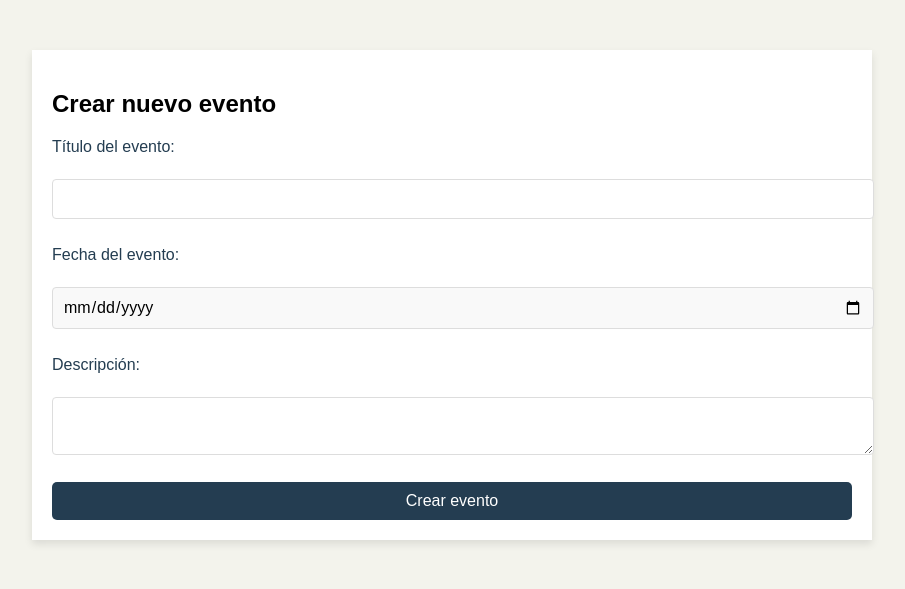
After one commit to MarcoJG/Proyecto-Comunidad, a PHP site: page /crear_evento.php in a window 1280 px wide. The commit adds this page. Shown: the top 589 px of the page, without its empty margins (188-1093 px from the left). Run offline with PHP 8.4, Linux system fonts and the light colour scheme; the visitor is signed in with stand-in values (Sample User, id 1).

Commit message:
feat(eventos): implementar funcionalidad de creación de eventos y vista para acceso no autorizado

```diff
--- /dev/null
+++ b/web/src/eventos/crear_evento.css
@@ -0,0 +1,90 @@
+/* Estilo general para la fuente */
+* {
+    font-family: Arial, sans-serif;
+}
+
+/* Fondo de la página */
+.fondo-cuerpo {
+    background-color: #f3f3ec;
+    margin: 0;
+    padding: 0;
+}
+
+/* Contenedor principal para centrar el formulario */
+.contenedor-principal {
+    max-width: 800px;
+    margin: 50px auto;
+    padding: 20px;
+    background-color: #fff;
+    box-shadow: 0 4px 8px rgba(0, 0, 0, 0.1);
+}
+
+/* Estilo para los títulos */
+.titulo-evento {
+    color: #243D51;
+    font-size: 24px;
+    text-align: left;
+    margin-bottom: 20px;
+}
+
+/* Estilo para las etiquetas */
+.formulario-evento label {
+    font-size: 16px;
+    color: #243D51;
+    margin-bottom: 8px;
+    display: block;
+}
+
+/* Estilo para los campos de entrada */
+.formulario-evento input,
+.formulario-evento textarea {
+    width: 100%;
+    padding: 10px;
+    margin-bottom: 12px;
+    border: 1px solid #ddd;
+    border-radius: 4px;
+    font-size: 16px;
+}
+
+/* Estilo para los campos de fecha y texto */
+.formulario-evento input[type="date"] {
+    background-color: #f9f9f9;
+}
+
+/* Estilo para el botón de enviar */
+.formulario-evento button {
+    background-color: #243D51;
+    color: #fff;
+    padding: 10px 20px;
+    border: none;
+    border-radius: 5px;
+    cursor: pointer;
+    font-size: 16px;
+    transition: background-color 0.3s ease;
+}
+
+/* Hover effect para el botón */
+.formulario-evento button:hover {
+    background-color: #1c2f3d;
+}
+
+/* Estilo para el texto de ayuda (opcional) */
+.formulario-evento .detalle-evento {
+    color: #9c907d;
+    font-size: 14px;
+    margin-top: 5px;
+}
+
+/* Fondo del formulario */
+.formulario-evento {
+    display: flex;
+    flex-direction: column;
+    gap: 15px;
+}
+
+/* Estilo de los campos cuando están en focus */
+.formulario-evento input:focus,
+.formulario-evento textarea:focus {
+    border-color: #243D51;
+    outline: none;
+}
--- /dev/null
+++ b/web/src/eventos/crear_evento.php
@@ -0,0 +1,46 @@
+<!--lógica acceso formulario usuario autorizado-->
+<?php
+session_start();
+
+// Verificamos si el usuario tiene el rol de Admin
+if (!isset($_SESSION["nombre_rol"]) || $_SESSION["nombre_rol"] !== "Admin") {
+    // Si no es Admin, redirigimos a una página de acceso denegado
+    header("Location: acceso_denegado.php");
+    exit();
+}
+
+?>
+
+
+
+
+<!DOCTYPE html>
+<html lang="es">
+<head>
+    <meta charset="UTF-8">
+    <title>Crear Evento</title>
+    <!-- Enlazamos el archivo CSS específico para crear evento -->
+    <link rel="stylesheet" href="/../Proyecto-Comunidad/web/src/eventos/crear_evento.css">
+</head>
+<body class="fondo-cuerpo">
+
+<main class="contenedor-principal">
+    <h2 class="titulo-eventos">Crear nuevo evento</h2>
+
+    <form action="../../backend/src/eventos/procesar_crear_evento.php" method="POST" class="formulario-evento">
+
+        <label for="titulo">Título del evento:</label>
+        <input type="text" id="titulo" name="titulo" maxlength="100" required>
+
+        <label for="fecha">Fecha del evento:</label>
+        <input type="date" id="fecha" name="fecha" min="<?= date('Y-m-d', strtotime('+1 day')) ?>" required>
+
+        <label for="descripcion">Descripción:</label>
+        <textarea id="descripcion" name="descripcion" maxlength="255" required></textarea>
+
+        <button type="submit" class="boton-evento">Crear evento</button>
+    </form>
+</main>
+
+</body>
+</html>
```
Also changed, not shown: backend/src/eventos/procesar_crear_evento.php (added, +29 -0 lines), web/src/eventos/acceso_denegado.php (added, +41 -0 lines), web/src/eventos/eventos.php (+20 -0 lines), web/src/eventos/style.css (+14 -0 lines), backend/src/eventos/detalle.php (line endings or trailing spaces).
